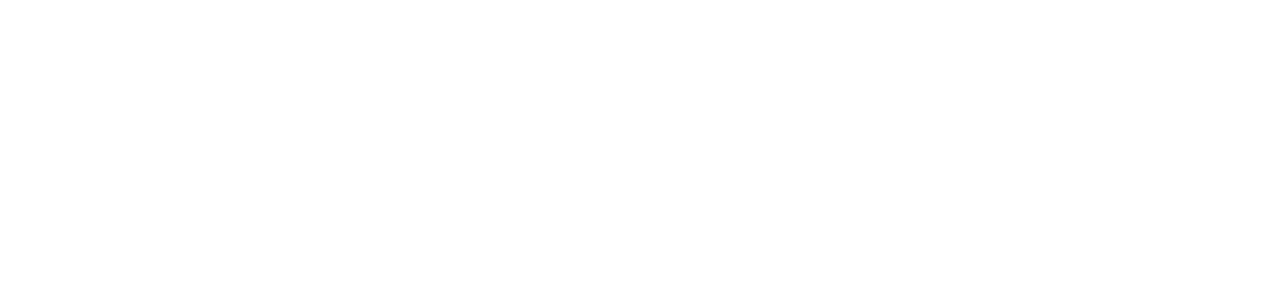
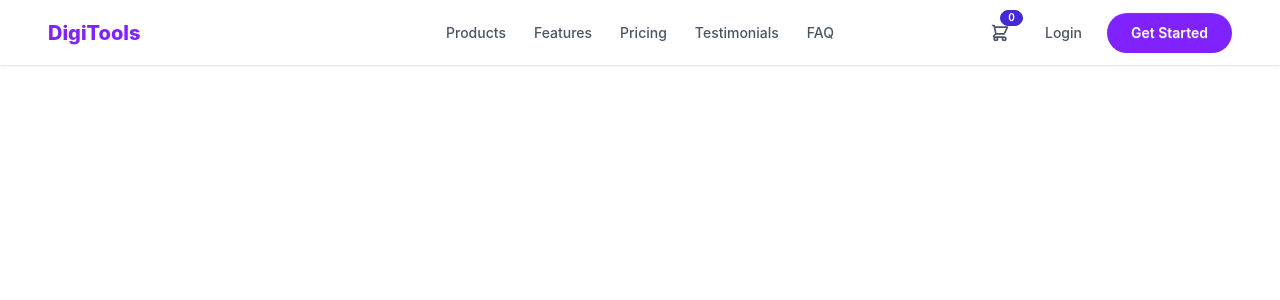
Before and after one commit to mdrifat107590/a6-digi-platform, a React (Vite) app: page / in a window 1280 px wide. Shown: the top 300 px of the page. Built offline with nearby package versions, Linux system fonts and the light colour scheme.

Commit message:
designed navbar

```diff
--- a/src/App.jsx
+++ b/src/App.jsx
@@ -3,13 +3,14 @@
 import viteLogo from './assets/vite.svg'
 import heroImg from './assets/hero.png'
 import './App.css'
+import Navbar from './Components/Navbar'
 
 function App() {
 
 
   return (
     <>
-
+      <Navbar></Navbar>
     </>
   )
 }
--- /dev/null
+++ b/src/Components/Navbar.jsx
@@ -0,0 +1,52 @@
+const Navbar = () => {
+  return (
+    <div className="navbar bg-base-100 shadow-sm px-4 lg:px-12">
+      <div className="navbar-start">
+        <a className="text-xl font-extrabold text-violet-600">DigiTools</a>
+      </div>
+
+      <div className="navbar-center hidden lg:flex">
+        <ul className="menu menu-horizontal px-1 gap-1">
+          <li><a className="font-medium text-gray-600 hover:text-violet-600">Products</a></li>
+          <li><a className="font-medium text-gray-600 hover:text-violet-600">Features</a></li>
+          <li><a className="font-medium text-gray-600 hover:text-violet-600">Pricing</a></li>
+          <li><a className="font-medium text-gray-600 hover:text-violet-600">Testimonials</a></li>
+          <li><a className="font-medium text-gray-600 hover:text-violet-600">FAQ</a></li>
+        </ul>
+      </div>
+
+      <div className="navbar-end gap-2">
+        <button className="btn btn-ghost btn-circle relative">
+          <svg xmlns="http://www.w3.org/2000/svg" className="h-5 w-5 text-gray-600" fill="none" viewBox="0 0 24 24" stroke="currentColor">
+            <path strokeLinecap="round" strokeLinejoin="round" strokeWidth="2" d="M3 3h2l.4 2M7 13h10l4-8H5.4M7 13L5.4 5M7 13l-2.293 2.293c-.63.63-.184 1.707.707 1.707H17m0 0a2 2 0 100 4 2 2 0 000-4zm-8 2a2 2 0 11-4 0 2 2 0 014 0z" />
+          </svg>
+          <span className="badge badge-xs badge-primary absolute -top-1 -right-1 text-white">0</span>
+        </button>
+
+        <button className="hidden lg:flex btn btn-ghost font-medium text-gray-600">Login</button>
+
+        <button className="btn bg-violet-600 hover:bg-violet-700 text-white rounded-full px-4 lg:px-6 border-none text-sm">
+          Get Started
+        </button>
+
+        <div className="dropdown dropdown-end lg:hidden">
+          <div tabIndex={0} role="button" className="btn btn-ghost btn-circle">
+            <svg xmlns="http://www.w3.org/2000/svg" className="h-5 w-5" fill="none" viewBox="0 0 24 24" stroke="currentColor">
+              <path strokeLinecap="round" strokeLinejoin="round" strokeWidth="2" d="M4 6h16M4 12h8m-8 6h16" />
+            </svg>
+          </div>
+          <ul tabIndex={0} className="menu menu-sm dropdown-content bg-base-100 rounded-box z-50 mt-3 w-52 p-2 shadow">
+            <li><a>Products</a></li>
+            <li><a>Features</a></li>
+            <li><a>Pricing</a></li>
+            <li><a>Testimonials</a></li>
+            <li><a>FAQ</a></li>
+            <li><a>Login</a></li>
+          </ul>
+        </div>
+      </div>
+    </div>
+  );
+};
+
+export default Navbar;
```
